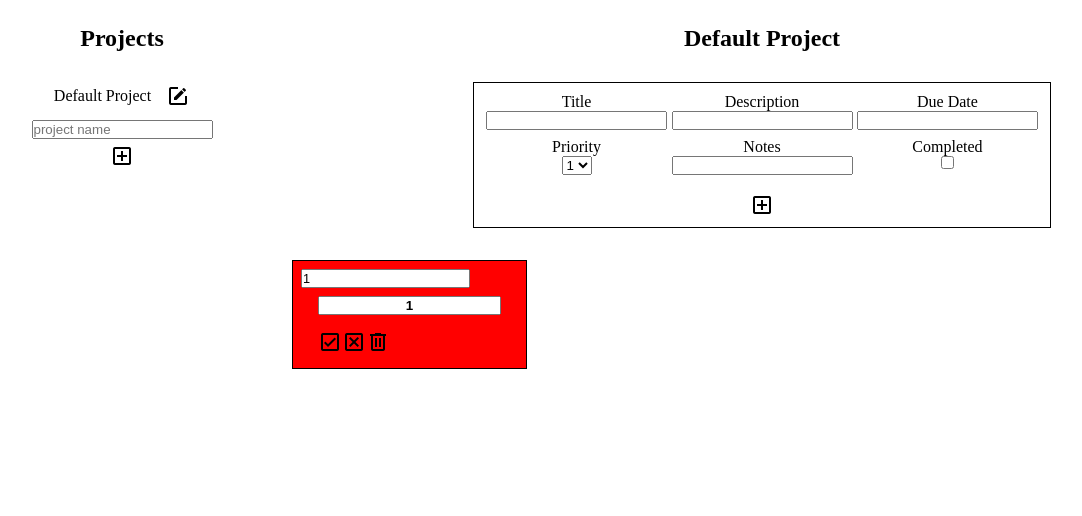
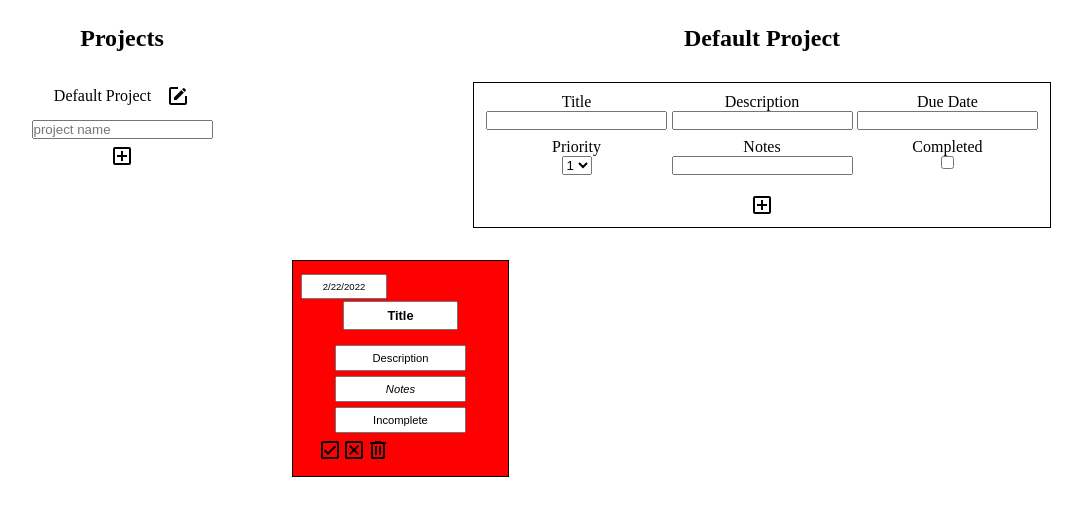
Before and after one commit to CourtneeM/top-todo-list-v2, a website built with webpack: page dist/index.html in a window 1280 px wide. Both pictures are taken after a click on the picture 491 px from the left and 278 px from the top of the page. Shown: the whole page, without its empty margins (6-1088 px from the left). Built offline with Linux system fonts and the light colour scheme.

Commit message:
Add additional styling to todo container

```diff
--- a/src/components/displayController/todo.js
+++ b/src/components/displayController/todo.js
@@ -90,9 +90,12 @@ const Todo = (() => {
 
         input.classList.add(p.classList[0]);
         input.value = p.textContent;
+        input.style.display = 'block';
 
         inputDiv.appendChild(input);
       });
+
+      console.log(inputDiv);
 
       const confirmBtn = document.createElement('img');
       const cancelBtn = document.createElement('img');
--- a/src/components/eventController/Project.js
+++ b/src/components/eventController/Project.js
@@ -16,9 +16,7 @@ const projectEvents = (() => {
 
         if (attribute !== 'priority') el.value = '';
         if (attribute === 'completed') el.checked = false;
-        console.log(el);
       });
-      console.log(Object.values(newTodo));
 
       addTodo( newTodo );
       selectedProject.createTodo(Object.values(newTodo));
--- a/src/components/eventController/Todo.js
+++ b/src/components/eventController/Todo.js
@@ -13,7 +13,6 @@ const todoEvents = (() => {
 
       confirmEdit(selectedTodo, newValues);
       currentProject.todoList[index].editTodo(newValues);
-      console.log(currentProject);
     });
   }
 
--- a/src/components/todos/Project.js
+++ b/src/components/todos/Project.js
@@ -3,7 +3,7 @@ import Todo from './Todo';
 class Project {
   constructor(title) {
     this.title = title;
-    this.todoList = [(new Todo('1', '1', '1', '1', '1', 'false'))];
+    this.todoList = [(new Todo('Title', 'Description', '2/22/2022', '1', 'Notes', false))];
   }
 
   editProjectTitle(newTitle) {
--- a/src/style/style.scss
+++ b/src/style/style.scss
@@ -104,15 +104,26 @@ body {
       text-align: center;
     }
 
-    .description {
-    }
-
     .notes {
       font-style: italic;
     }
 
-    .completed {
+    input {
+      width: 70%;
+      margin: 5px auto;
+      padding: 5px 10px;
+      font-size: 0.8rem;
+      text-align: center;
 
+      &.due-date {
+        width: 40%;
+        font-size: 0.6rem;
+      }
+
+      &.description, &.notes, &.completed {
+        width: 80%;
+        font-size: 0.7rem;
+      }
     }
 
     .edit-todo-btn {
```
Also changed, not shown: dist/main.js.
